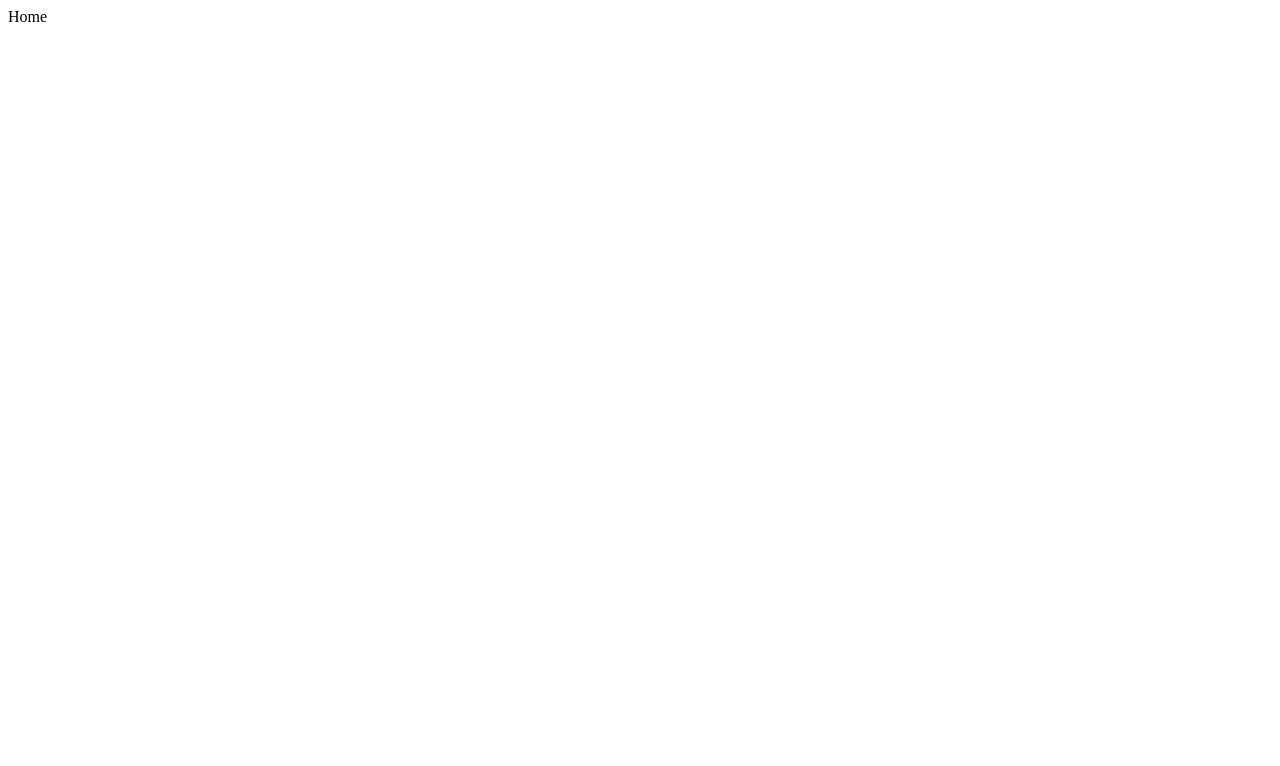
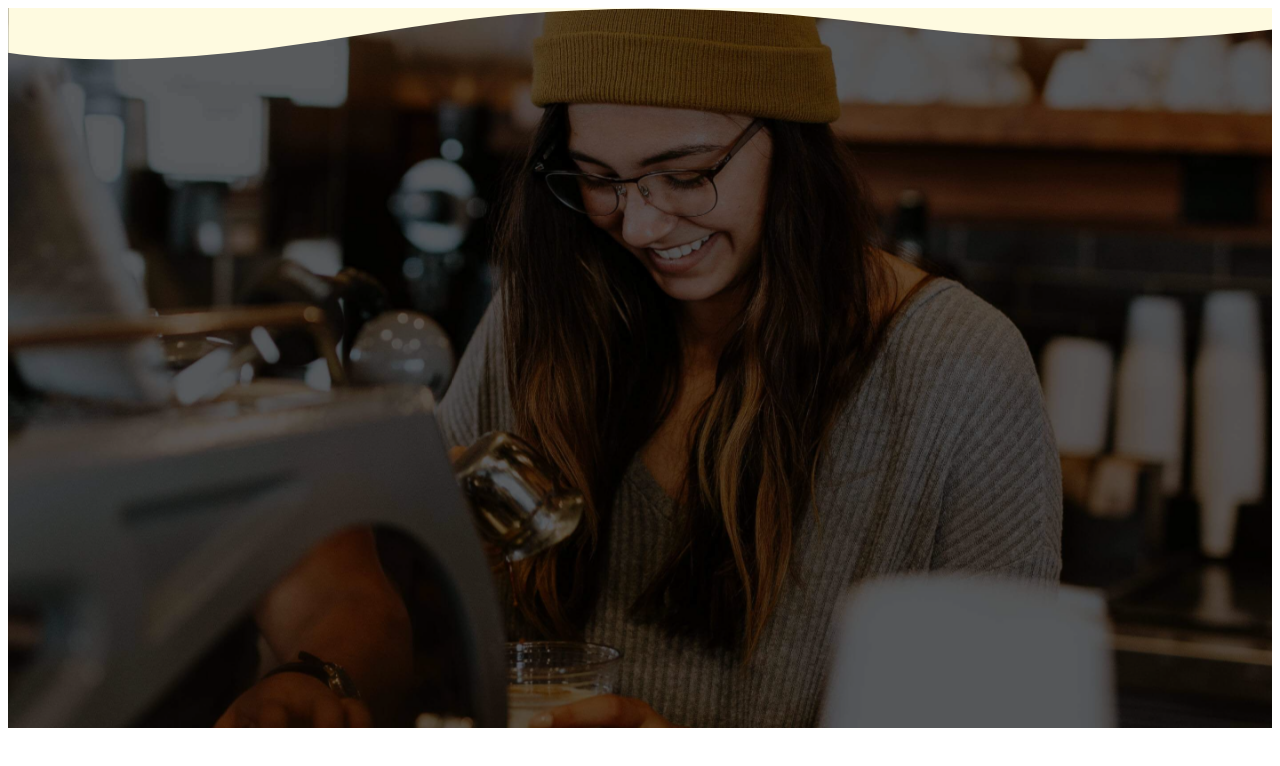
Before and after one commit to itsozod/coffeeland_next, a Next.js app: page /home/ui/content in a window 1280 px wide. Shown: the top 766 px of the page. Built offline with nearby package versions, Linux system fonts and the light colour scheme.

Commit message:
chore: changes in home page

```diff
--- a/app/layout.tsx
+++ b/app/layout.tsx
@@ -4,6 +4,7 @@ import "./globals.css";
 import HeaderLayout from "@/src/widgets/layout/header/Header";
 import { AntdRegistry } from "@ant-design/nextjs-registry";
 import { Layout } from "antd";
+import ContentLayout from "@/src/widgets/layout/Content/ContentLayout";
 
 const inter = Inter({ subsets: ["latin"] });
 
@@ -23,7 +24,7 @@ export default function RootLayout({
         <AntdRegistry>
           <Layout style={{ minHeight: "100vh" }}>
             <HeaderLayout />
-            {children}
+            <ContentLayout>{children}</ContentLayout>
           </Layout>
         </AntdRegistry>
       </body>
--- /dev/null
+++ b/app/loading.tsx
@@ -0,0 +1,4 @@
+import Loader from "@/src/shared/ui/loader/Loader";
+export default function Loading() {
+  return <Loader />;
+}
--- /dev/null
+++ b/src/pages/home/ui/content.module.css
@@ -0,0 +1,27 @@
+/* home */
+.main_home {
+  position: relative;
+  height: 90vh;
+  background-color: black;
+  display: flex;
+  justify-content: center;
+}
+.main_home::before {
+  position: absolute;
+  content: "";
+  top: 0;
+  right: 0;
+  left: 0;
+  bottom: 0;
+  background-image: url("../../../shared/assets/img/coffee-girl.jpg");
+  background-size: cover;
+  background-attachment: fixed;
+  background-position: calc(50% + 0px) calc(10% + 0px);
+  background-repeat: no-repeat;
+  opacity: 0.4;
+}
+@media screen and (max-width: 768px) {
+  .main_home::before {
+    background-position: center;
+  }
+}
--- a/src/pages/home/ui/content.tsx
+++ b/src/pages/home/ui/content.tsx
@@ -1,9 +1,16 @@
-import React from 'react'
+import UpCurves from "@/src/shared/ui/curves/UpCurves/UpCurves";
+import React from "react";
+import classes from "./content.module.css";
 
 const Home = () => {
   return (
-    <div>Home</div>
-  )
-}
+    <>
+      <main className={classes["main_home"]}>
+        <UpCurves />
+        <div>Home</div>
+      </main>
+    </>
+  );
+};
 
-export default Home
+export default Home;
--- /dev/null
+++ b/src/shared/ui/curves/UpCurves/UpCurves.module.css
@@ -0,0 +1,19 @@
+.custom_curve {
+  position: absolute;
+  top: 0px;
+  left: 0;
+  width: 100%;
+  overflow: hidden;
+  line-height: 0;
+}
+.custom_curve .svg_home {
+  position: relative;
+  display: block;
+  width: calc(105% + 1.3px);
+  height: 56px;
+  transform: rotateY(180deg);
+}
+
+.custom_curve .shape_fill {
+  fill: bisque;
+}
--- /dev/null
+++ b/src/shared/ui/curves/UpCurves/UpCurves.tsx
@@ -0,0 +1,27 @@
+import React from "react";
+import classes from "./UpCurves.module.css";
+
+const UpCurves = () => {
+  return (
+    <div className={classes["custom_curve"]}>
+      <svg
+        className={classes["svg_home"]}
+        data-name="Layer 1"
+        xmlns="http://www.w3.org/2000/svg"
+        viewBox="0 0 1200 120"
+        preserveAspectRatio="none"
+      >
+        <path
+          d="M321.39,56.44c58-10.79,114.16-30.13,172-41.86,82.39-16.72,168.19-17.73,250.45-.39C823.78,31,906.67,72,985.66,92.83c70.05,18.48,146.53,26.09,214.34,3V0H0V27.35A600.21,600.21,0,0,0,321.39,56.44Z"
+          className={classes["shape_fill"]}
+          style={{
+            fill: "#fefae0",
+            transition: ".3s ease",
+          }}
+        ></path>
+      </svg>
+    </div>
+  );
+};
+
+export default UpCurves;
--- a/src/widgets/layout/header/Header.module.css
+++ b/src/widgets/layout/header/Header.module.css
@@ -2,4 +2,8 @@
   display: flex;
   justify-content: space-between;
   align-items: center;
+  position: sticky;
+  top: 0;
+  z-index: 1;
+  width: 100%;
 }
--- a/src/widgets/layout/header/Header.tsx
+++ b/src/widgets/layout/header/Header.tsx
@@ -32,13 +32,16 @@ const HeaderLayout = () => {
     <>
       <Header
         style={{
-          background: "#fff",
+          background: "#fefae0",
         }}
         className={classes["header"]}
       >
         <div>Coffeeland</div>
         <div>
           <Menu
+            style={{
+              background: "#fefae0",
+            }}
             theme="light"
             defaultSelectedKeys={["1"]}
             mode="horizontal"
```
Also changed, not shown: src/shared/ui/loader/Loader.module.css (added, +11 -0 lines), src/shared/ui/loader/Loader.tsx (added, +14 -0 lines), src/widgets/layout/Content/ContentLayout.tsx (added, +10 -0 lines), src/shared/assets/img/coffee-gif.gif (added), src/shared/assets/img/coffee-girl.jpg (added).
